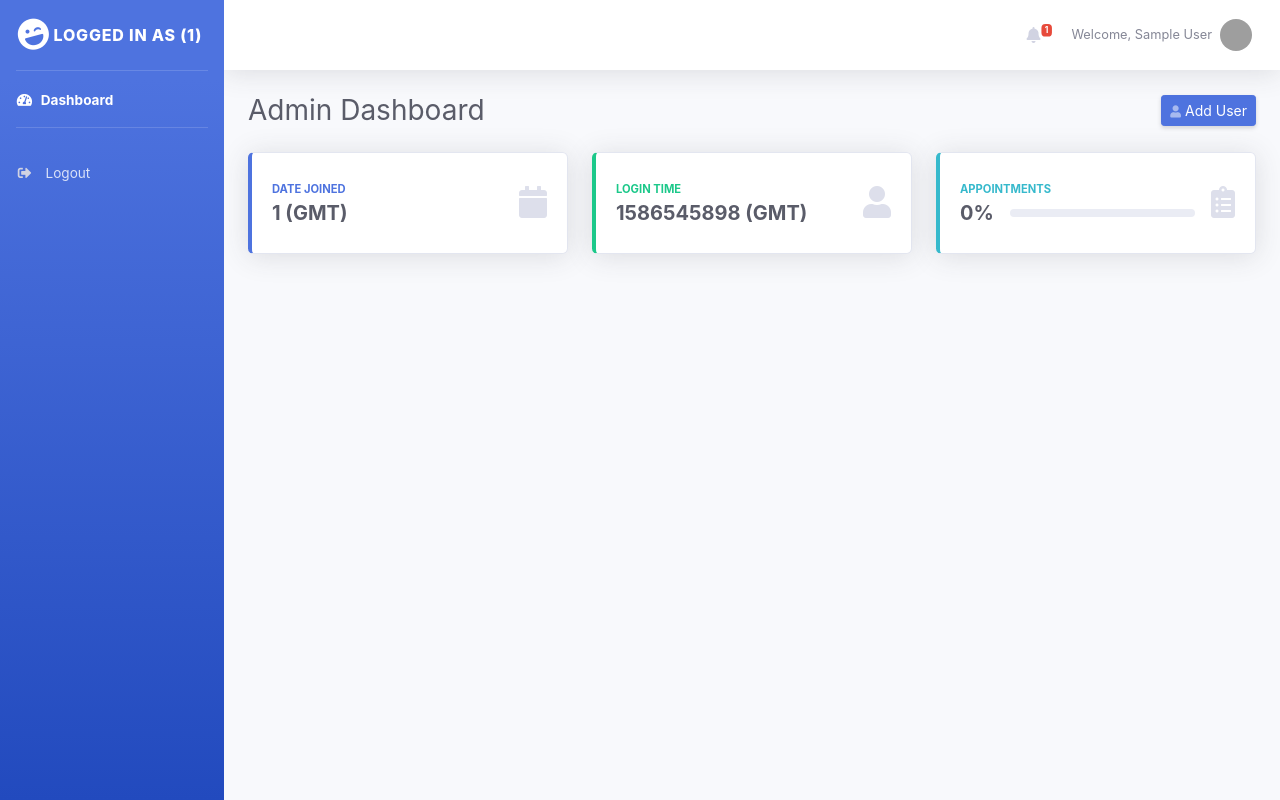
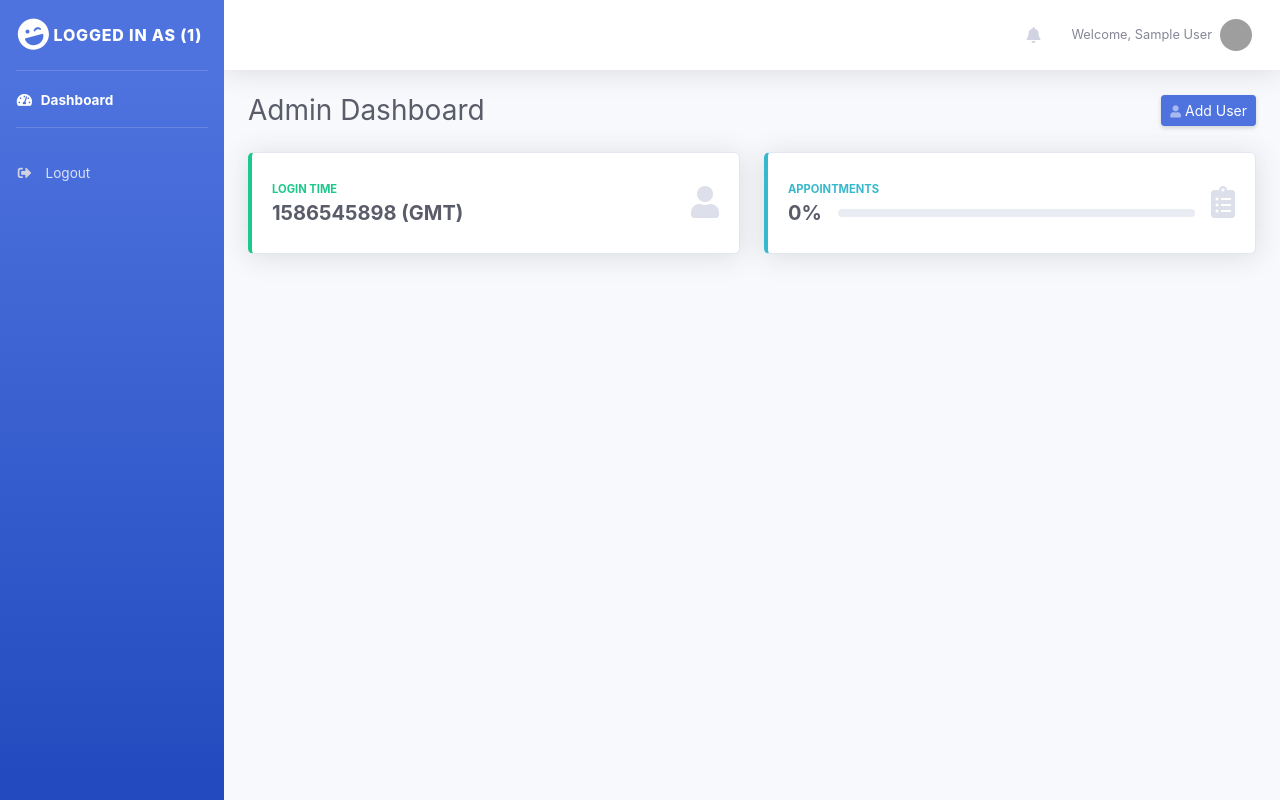
Before and after one commit to Alphajeez96/SNG_Hosp., a PHP site: page /SNH_P/admindashboard.php in a window 1280 px wide. Run offline with PHP 8.4, Linux system fonts and the light colour scheme; the visitor is signed in with stand-in values (Sample User, id 1); some libraries are stand-ins or nearby versions; grey boxes are pictures that could not be loaded.

Commit message:
Dashboard view modified

```diff
--- a/admindashboard.php
+++ b/admindashboard.php
@@ -93,7 +93,7 @@ if(!isset($_SESSION['loggedIn'])){
               <a class="nav-link dropdown-toggle" href="#" id="alertsDropdown" role="button" data-toggle="dropdown" aria-haspopup="true" aria-expanded="false">
                 <i class="fas fa-bell fa-fw"></i>
                 <!-- Counter - Alerts -->
-                <span class="badge badge-danger badge-counter">1</span>
+                <span class="badge badge-danger badge-counter"></span>
               </a>
               <!-- Dropdown - Alerts -->
               <div class="dropdown-list dropdown-menu dropdown-menu-right shadow animated--grow-in" aria-labelledby="alertsDropdown">
@@ -103,13 +103,11 @@ if(!isset($_SESSION['loggedIn'])){
                 <a class="dropdown-item d-flex align-items-center" href="#">
                   <div class="mr-3">
                     <div class="icon-circle bg-primary">
-                      <i class="fas fa-file-alt text-white"></i>
+                      <!-- <i class="fas fa-file-alt text-white"></i> -->
                     </div>
                   </div>
                   <div>
-                    <div class="small text-gray-500"><?php echo $_SESSION['register_at'] ?> </div>
-                    <span class="font-weight-bold">Welcome to SNG Hospital, Thanks For Creating an Account</span>
-                  </div>
+
                 </a>
 
                 <a class="dropdown-item text-center small text-gray-500" href="#">Show All Alerts</a>
@@ -150,14 +148,14 @@ if(!isset($_SESSION['loggedIn'])){
           <!-- Page Heading -->
           <div class="d-sm-flex align-items-center justify-content-between mb-4">
             <h1 class="h3 mb-0 text-gray-800">Admin  Dashboard</h1>
-            <a href="#" class="d-none d-sm-inline-block btn btn-sm btn-primary shadow-sm"><i class="fas fa-user fa-sm text-white-50"></i> Add User</a>
+            <a href="register.php" class="d-none d-sm-inline-block btn btn-sm btn-primary shadow-sm"><i class="fas fa-user fa-sm text-white-50"></i> Add User</a>
           </div>
 
           <!-- Content Row -->
           <div class="row">
 
             <!-- Earnings (Monthly) Card Example -->
-            <div class="col-xl-4 col-md-6 mb-4">
+            <!-- <div class="col-xl-4 col-md-6 mb-4">
               <div class="card border-left-primary shadow h-100 py-2">
                 <div class="card-body">
                   <div class="row no-gutters align-items-center">
@@ -171,10 +169,10 @@ if(!isset($_SESSION['loggedIn'])){
                   </div>
                 </div>
               </div>
-            </div>
+            </div> -->
 
             <!-- Earnings (Monthly) Card Example -->
-            <div class="col-xl-4 col-md-6 mb-4">
+            <div class="col-xl-6 col-md-6 mb-4">
               <div class="card border-left-success shadow h-100 py-2">
                 <div class="card-body">
                   <div class="row no-gutters align-items-center">
@@ -191,7 +189,7 @@ if(!isset($_SESSION['loggedIn'])){
             </div>
 
             <!-- Earnings (Monthly) Card Example -->
-            <div class="col-xl-4 col-md-6 mb-4">
+            <div class="col-xl-6 col-md-6 mb-4">
               <div class="card border-left-info shadow h-100 py-2">
                 <div class="card-body">
                   <div class="row no-gutters align-items-center">
--- a/login.php
+++ b/login.php
@@ -5,6 +5,7 @@ if(isset($_SESSION['loggedIn']) && !empty($_SESSION['loggedIn'])){
     // redirect to dashboard
     header("Location: dashboard.php");
 }
+
 
 ?>
 <div class="container">
--- a/processlogin.php
+++ b/processlogin.php
@@ -74,7 +74,7 @@ if($errorCount > 0){
                 }
 
                 if($user_role == 'Medical Team (MT)') {
-                    redirect_to("mtdashboard.php");
+
                     $_SESSION['loggedIn'] = $userObject->id;
                 $_SESSION['email'] = $userObject->email;
                 $_SESSION['fullname'] = $userObject->first_name . " " . $userObject->last_name;
```
